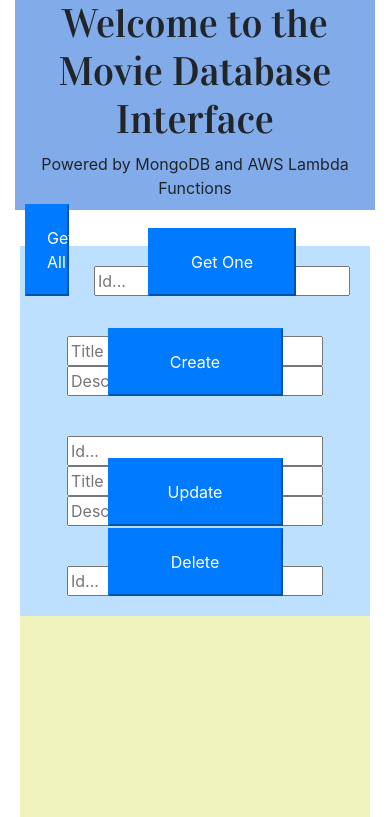
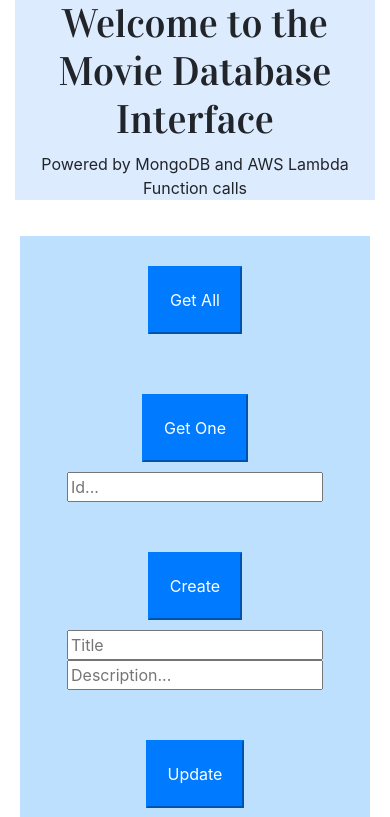
Before and after one commit to kogden/lambda-db-web-interface, an Angular app: page / in a window 390 px wide. Shown: the top 817 px of the page. Built offline with nearby package versions, Linux system fonts and the light colour scheme.

Commit message:
formatted for mobile

```diff
--- a/src/app/app.component.html
+++ b/src/app/app.component.html
@@ -2,46 +2,45 @@
 <div class="container">
   <div class="header">
     <h1 class="text-center">Welcome to the Movie Database Interface</h1>
-    <p class="text-center" id="poweredBy">Powered by MongoDB and AWS Lambda Functions</p>
+    <p class="text-center" id="poweredBy">Powered by MongoDB and AWS Lambda Function calls</p>
+    <img src="https://upload.wikimedia.org/wikipedia/commons/6/6c/Popcorn_Time_logo.png" alt="Image of Popcorn for Movies" id="popcornPic" class="d-none d-lg-block">
   </div>
 
   <div class="row options">
-
     <div class="col text-center working">
       <form target="_self" method="get" action="https://vivycsg88i.execute-api.us-east-1.amazonaws.com/Public/notes/">
-        <button class="btn-primary" id="noInput" (click)="getAll()">Get All</button>
+        <button class="btn-primary" (click)="getAll()">Get All</button>
       </form>
     </div>
 
     <div class="col text-center working">
       <form target="_self" method="get" action="https://vivycsg88i.execute-api.us-east-1.amazonaws.com/Public/notes/">
+        <button class="btn-primary" (click)="getOne(getonebox.value); getonebox.value = '' ">Get One</button>
         <input type="text" name="getOne" placeholder="Id..." id="takeId" #getonebox>
-        <button class="btn-primary" id="noInput" (click)="getOne(getonebox.value); getonebox.value = '' ">Get One</button>
       </form>
     </div>
 
     <div class="col text-center working">
       <form target="_self" method="post" action="https://vivycsg88i.execute-api.us-east-1.amazonaws.com/Public/notes/">
+        <button class="btn-primary" (click)="create(titleenter.value, descenter.value); titleenter.value = ''; descenter.value = '';">Create</button>
         <input type="text" name="create" placeholder="Title" id="titleEntry" #titleenter>
         <input type="text" name="create" placeholder="Description..." id="descEntry" #descenter>
-        <button class="btn-primary" (click)="create(titleenter.value, descenter.value); titleenter.value = ''; descenter.value = '';"
-          id="noInput">Create</button>
       </form>
     </div>
 
     <div class="col text-center working">
       <form target="_self" method="get">
+        <button class="btn-primary" (click)="update(entid.value, enttit.value, entdesc.value); entid.value = ''; enttit.value = ''; entdesc.value = '';">Update</button>
         <input type="text" name="update" placeholder="Id..." #entid>
         <input type="text" name="create" placeholder="Title" id="titleEntry" #enttit>
         <input type="text" name="create" placeholder="Description..." #entdesc>
-        <button class="btn-primary" id="noInput" (click)="update(entid.value, enttit.value, entdesc.value); entid.value = ''; enttit.value = ''; entdesc.value = '';">Update</button>
       </form>
     </div>
 
     <div class="col text-center working">
       <form target="_self" method="get">
+        <button class="btn-primary" (click)="delete(deletebox.value); deletebox.value = '' ">Delete</button>
         <input type="text" name="delete" placeholder="Id..." #deletebox>
-        <button class="btn-primary" id="noInput" (click)="delete(deletebox.value); deletebox.value = '' ">Delete</button>
       </form>
     </div>
 
--- a/src/app/app.component.scss
+++ b/src/app/app.component.scss
@@ -3,33 +3,38 @@ $vidaloka: 'Vidaloka', serif;
 
 $working: #bee0ff;
 $in-progress: rgba(250, 107, 71, 0.808);
-$head-color:rgb(129, 171, 233);
+$head-color:rgb(221, 235, 255);
 $output: #F0F3BD;
-$special-output: rgb(250, 216, 165);
+$special-output: rgb(255, 226, 182);
 
 .container {
   position: relative;
 
   .header {
     background-color: $head-color;
-  }
 
-  h1 {
-    font-family: $vidaloka;
-  }
+    h1 {
+      font-family: $vidaloka;
+    }
 
-  #poweredBy {
-    padding-bottom:10px;
-  }
+    #popcornPic {
+      width:80px;
+      position:absolute;
+      top:0;
+    }
 
-  h2 {
-    font-family: $vidaloka;
   }
 
   .row {
     padding: 20px;
+    display:flex;
+
+    h2 {
+      font-family: $vidaloka;
+    }
 
     samp {
+      position:relative;
       width: 100%;
       height: 400px;
       overflow: scroll;
@@ -44,19 +49,12 @@ $special-output: rgb(250, 216, 165);
     .col {
       padding: 20px;
 
-      #noInput {
-        position: absolute;
-        bottom: 20px;
-        right: 0;
-        left: 0;
-        margin: auto;
-        width: 50%;
-      }
-
       button {
+        position:sticky;
         padding: 20px;
-        margin-top: 10px;
+        margin: 10px;
         cursor: pointer;
+        bottom:0;
       }
     }
 
@@ -69,7 +67,8 @@ $special-output: rgb(250, 216, 165);
   }
 
   .options {
-    height: 300px;
+    height: 50%;
+    max-height: 900px;
   }
 
   #getOneStyle {
--- a/src/app/app.component.ts
+++ b/src/app/app.component.ts
@@ -10,32 +10,42 @@ import { HttpClient } from '@angular/common/http';
 })
 export class AppComponent {
   title = 'app';
-  movies: Movie[];
-  oneMovie: Movie;
-  baseUrl = 'https://vivycsg88i.execute-api.us-east-1.amazonaws.com/dev/notes';
+  movies: Movie[];      // List of movie elements in db
+  oneMovie: Movie;      // Select one movie from list
+  baseUrl = 'https://vivycsg88i.execute-api.us-east-1.amazonaws.com/dev/notes';   // AWS url we call to hit lambda funcs
+  samp = document.getElementsByTagName('samp');   // Grab samp element
 
   constructor(private movieService: AppService, private http: HttpClient) {}
 
-  getAll(): void {
+  scrollSampUp(): void {    // Scrolls to top of samp element upon refresh
+    this.samp[0].scrollTo({
+      top: 0,
+      behavior: 'smooth'
+    });
+  }
+
+  getAll(): void {          // GETs entire database, also used as refresh upon updates
     this.movieService.getAll().subscribe(data => {
       this.movies = data;
       console.log(data);
     });
+    this.scrollSampUp();
   }
 
-  getOne(id): void {
+  getOne(id): void {        // GETs one entry with specific and highlights
     this.movieService.getAll().subscribe(data => {
       this.oneMovie = data.find(movie => movie._id === id);
     });
+    this.scrollSampUp();
   }
 
-  create(title, desc) {
+  create(title, desc) {     // POST new element in database
     const toJson = {
       title: title,
       description: desc
     };
 
-    const options = {
+    const options = {       // POST request options
       host: this.baseUrl,
       port: '80',
       method: 'POST',
@@ -44,7 +54,7 @@ export class AppComponent {
       }
     };
 
-    this.http.post(this.baseUrl, toJson, options).subscribe(
+    this.http.post(this.baseUrl, toJson, options).subscribe(      // POST, log outcome
       val => {
         console.log('POST call successful value returned in body', val);
       },
@@ -57,7 +67,7 @@ export class AppComponent {
     );
   }
 
-  delete(id) {
+  delete(id) {                        // DELETE req
     const deleteUrl = this.baseUrl + '/' + id;
     const options = {
       host: deleteUrl,
@@ -81,7 +91,7 @@ export class AppComponent {
     );
   }
 
-  update(id, title, desc) {
+  update(id, title, desc) {   // PUT req
     const updateUrl = this.baseUrl + '/' + id;
     const options = {
       host: updateUrl,
```
